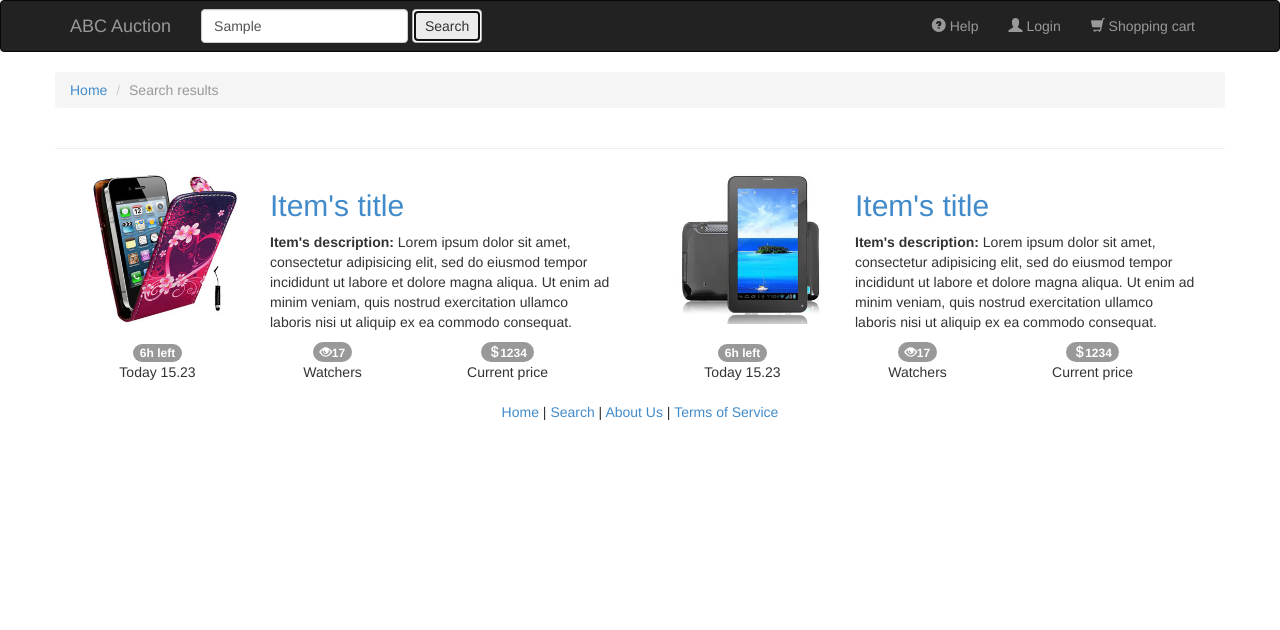
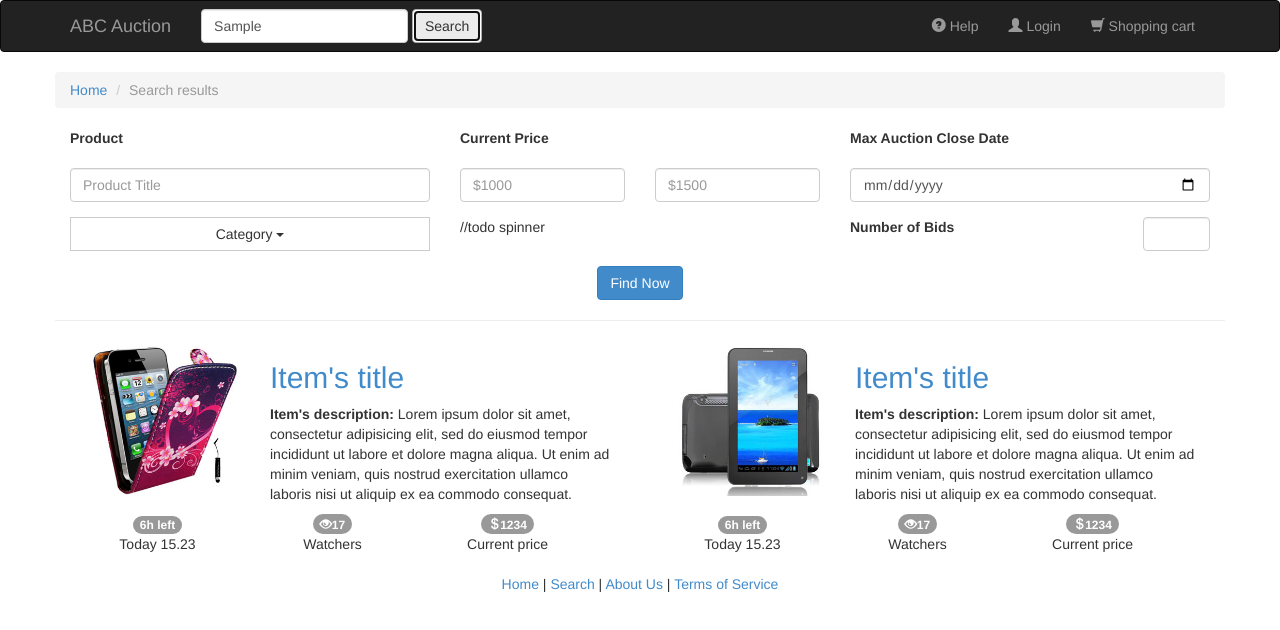
Before and after one commit to sinyagin/modernwebdev, a plain HTML site: page unit1/index.html in a window 1280 px wide. Both pictures are taken after typing "Sample" into the empty fields and a click on the button "Search". Drawn offline with Linux system fonts and the light colour scheme; files that its build step writes are made by us from their sources.

Commit message:
search params

```diff
--- a/unit1/index.html
+++ b/unit1/index.html
@@ -205,6 +205,85 @@
     </div>
 
     <div class="row">
+        <!--filter params-->
+
+        <form>
+            <div class="col-md-4 col-sm-12">
+                <div class="form-group">
+                    <label>Product</label>
+                </div>
+                <div class="row">
+                    <div class="col-md-12 col-sm-6 form-group">
+                        <input class="form-control" type="text" placeholder="Product Title">
+                    </div>
+                    <div class="col-md-12 col-sm-6">
+                        <div class="btn-group btn-group-justified">
+                            <div class="btn-group">
+                                <button class="btn btn-default dropdown-toggle" data-toggle="dropdown" type="button">
+                                    Category
+                                    <span class="caret"></span>
+                                </button>
+                                <ul class="dropdown-menu">
+                                    <li>
+                                        <a href="javascript:void(0)">Category1</a>
+                                    </li>
+                                    <li>
+                                        <a href="javascript:void(0)">Category2</a>
+                                    </li>
+                                </ul>
+                            </div>
+                        </div>
+                    </div>
+                </div>
+            </div>
+
+            <div class="col-md-4 col-sm-6">
+
+                <div class="form-group">
+                    <label>Current Price</label>
+                </div>
+                <div class="row form-group">
+                    <div class="col-xs-6">
+                        <input class="form-control" type="text" placeholder="$1000">
+                    </div>
+                    <div class="col-xs-6">
+                        <input class="form-control" type="text" placeholder="$1500">
+                    </div>
+                </div>
+
+                //todo spinner
+                <!--div class="form-group">
+                    <div id="slider" class="ui-slider ui-slider-horizontal ui-widget ui-widget-content ui-corner-all"
+                         aria-disabled="false">
+                        <div class="ui-slider-range ui-widget-header ui-corner-all"
+                             style="left: 10%; width: 80%;"></div>
+                        <a class="ui-slider-handle ui-state-default ui-corner-all" href="#" style="left: 10%;"></a>
+                        <a class="ui-slider-handle ui-state-default ui-corner-all" href="#" style="left: 90%;"></a>
+                    </div>
+                </div-->
+
+             </div>
+
+            <div class="col-md-4 col-sm-6">
+                <div class="form-group">
+                    <label for="datepicker">Max Auction Close Date</label>
+                </div>
+                <div class="form-group">
+                    <input id="datepicker" class="form-control" type="date" placeholder="01/01/2014">
+                </div>
+                <div class="form-group row">
+                    <span id="labelSpan" class="col-xs-9">
+                        <label class="control-label" for="spinner">Number of Bids</label>
+                    </span>
+                    <span class="col-xs-3">
+                        <input id="spinner" class="pull-right form-control" type="number">
+                    </span>
+                </div>
+            </div>
+        </form>
+        <div class="row text-center">
+            <button class="btn btn-primary" type="button">Find Now</button>
+        </div>
         <hr>
     </div>
     <div class="row">
@@ -306,7 +385,9 @@
 
 <script src="assets/js/jquery-2.1.0.min.js"></script>
 <script src="assets/js/bootstrap.min.js"></script>
+<script src="assets/js/bootstrap-slider.js"></script>
 <script src="assets/js/process.js"></script>
+
 
 </body>
 </html>
```
